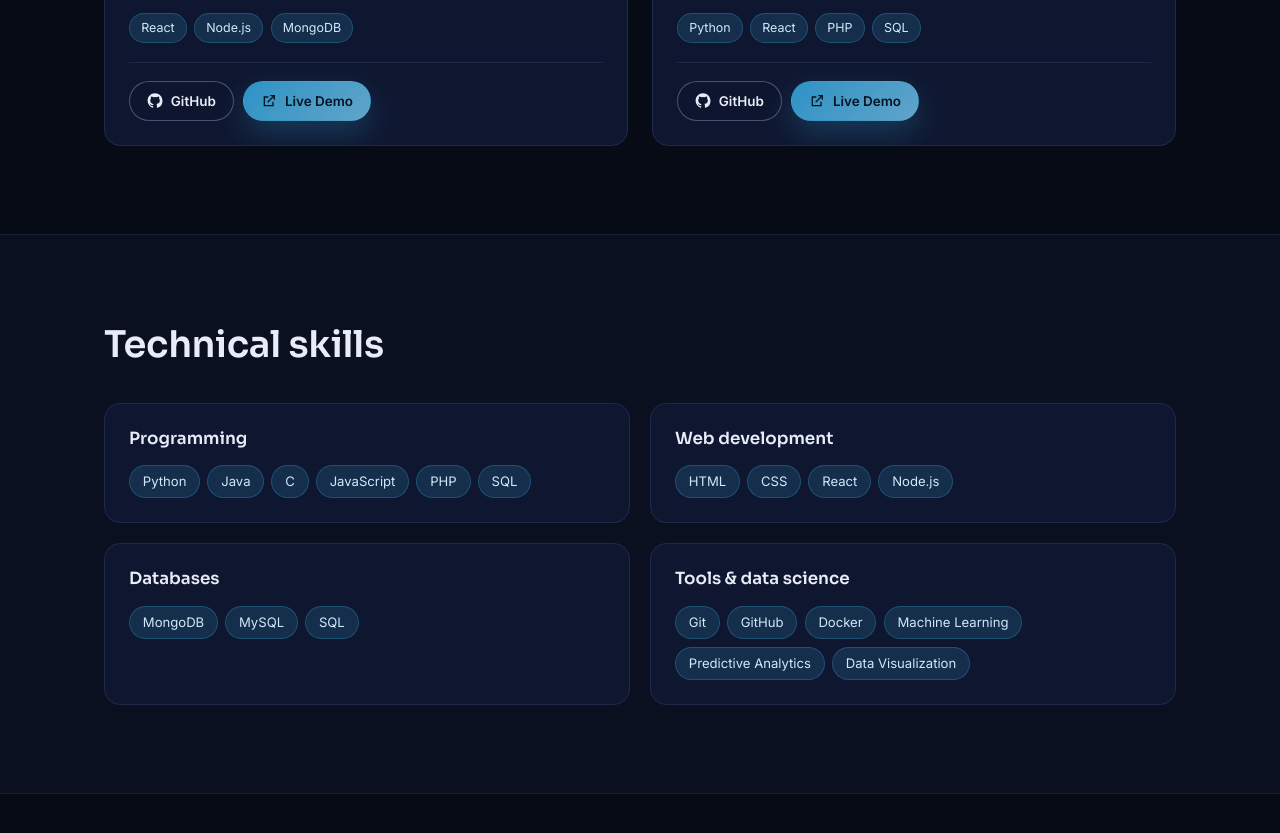
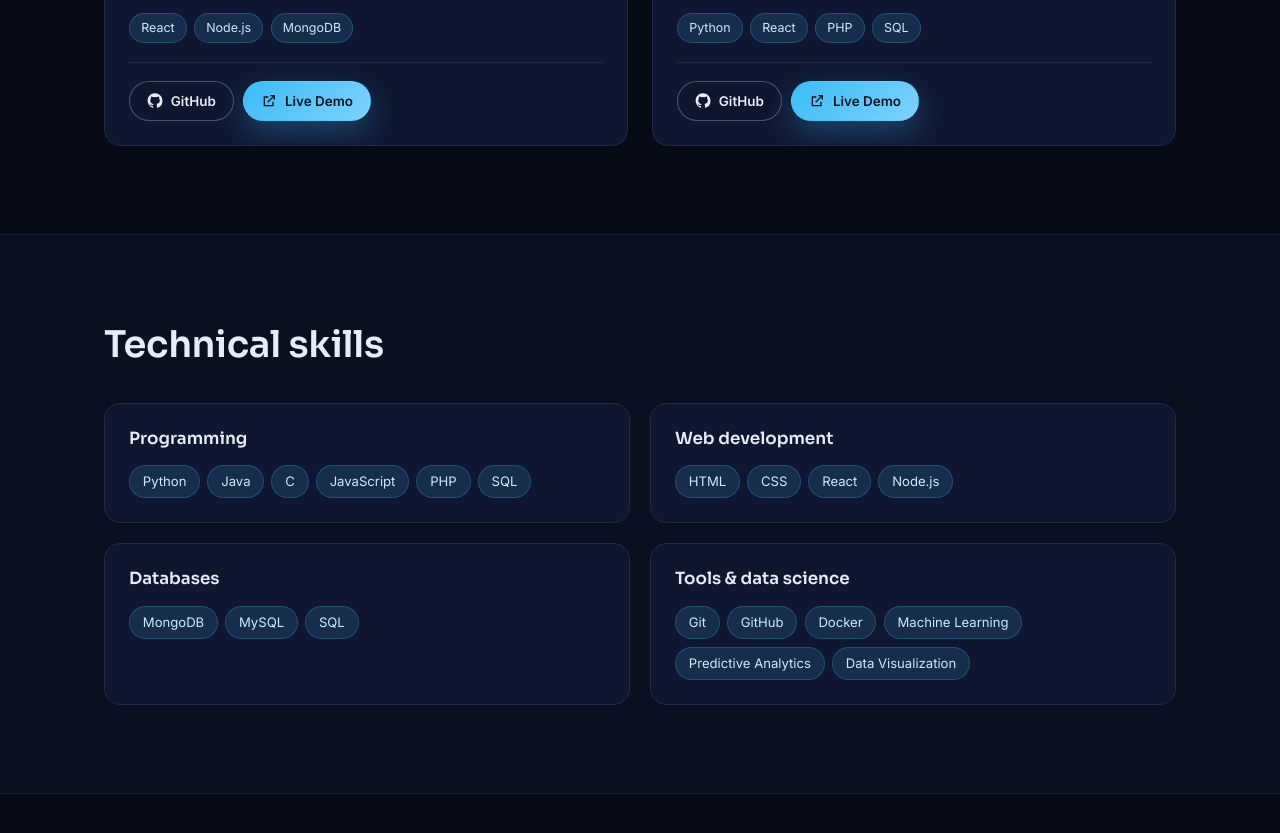
Before and after one commit to KeshavMishra45/KkmPortfolio, a plain HTML site: page index.html in a window 1280 px wide. Shown: the part 2848-3681 px from the top of the page. Drawn offline with Linux system fonts and the light colour scheme.

Commit message:
updated links

```diff
--- a/index.html
+++ b/index.html
@@ -286,7 +286,7 @@
           </div>
           <div class="project-grid">
             <!-- To change a link: edit the href of the GitHub / Live Demo buttons below.
-                 For a live demo, replace href="#projects" and remove the data-pending attribute.
+                 Live Demo buttons open the deployed Vercel sites in a new tab.
                  Slides: add or remove <img> tags inside a .shots-track; dots update automatically. -->
             <article class="card project" data-spot>
               <div class="shots" data-slides tabindex="0" role="group" aria-roledescription="carousel" aria-label="KKM Classroom – Online Assessment Test Platform screenshots">
@@ -319,7 +319,7 @@
               <div class="project-links">
                 <a
                   class="btn small ghost"
-                  href="https://github.com/KeshavMishra45?tab=repositories"
+                  href="https://github.com/KeshavMishra45/KkmOnlineAssesmentTest"
                   target="_blank"
                   rel="noreferrer noopener"
                   aria-label="KKM Classroom – Online Assessment Test Platform – GitHub repository"
@@ -329,8 +329,9 @@
                 </a>
                 <a
                   class="btn small primary"
-                  href="#projects"
-                  data-pending
+                  href="https://kkmonlineassesmenttest.vercel.app/"
+                  target="_blank"
+                  rel="noreferrer noopener"
                   aria-label="KKM Classroom – Online Assessment Test Platform – live demo"
                 >
                   <svg viewBox="0 0 24 24" aria-hidden="true">
@@ -373,7 +374,7 @@
               <div class="project-links">
                 <a
                   class="btn small ghost"
-                  href="https://github.com/KeshavMishra45?tab=repositories"
+                  href="https://github.com/KeshavMishra45/AnimeRecommendationsSystem"
                   target="_blank"
                   rel="noreferrer noopener"
                   aria-label="KKMANIME – Anime Recommendation System – GitHub repository"
@@ -383,8 +384,9 @@
                 </a>
                 <a
                   class="btn small primary"
-                  href="#projects"
-                  data-pending
+                  href="https://kkmanimerecommendationssystem.vercel.app/anime"
+                  target="_blank"
+                  rel="noreferrer noopener"
                   aria-label="KKMANIME – Anime Recommendation System – live demo"
                 >
                   <svg viewBox="0 0 24 24" aria-hidden="true">
--- a/style.css
+++ b/style.css
@@ -1991,3 +1991,4 @@ a.meta-value:hover {
     --neon-a: 300deg;
   }
 }
+}
```
